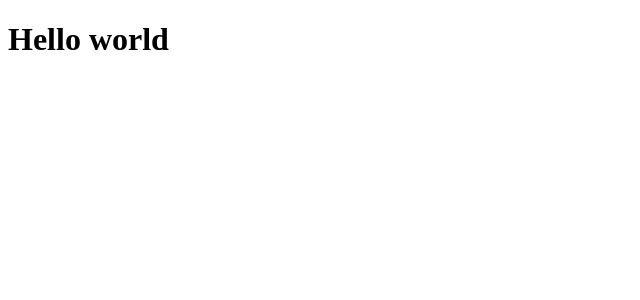
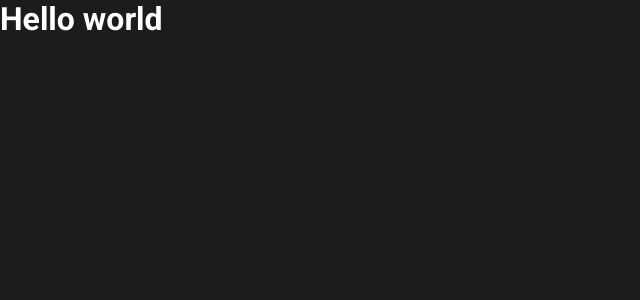
Before and after one commit to IanGs1/rocketmovies, a React (Vite) app in the folder web/: page / in a window 1280 px wide. Shown: the top 300 px of the page, without its empty margins (0-640 px from the left). Built offline with nearby package versions, Linux system fonts and the light colour scheme.

Commit message:
Creating a Theme 🎀

```diff
--- a/web/index.html
+++ b/web/index.html
@@ -1,9 +1,14 @@
 <!doctype html>
 <html lang="en">
   <head>
+    <link rel="preconnect" href="https://fonts.googleapis.com">
+    <link rel="preconnect" href="https://fonts.gstatic.com" crossorigin>
+
     <meta charset="UTF-8" />
     <meta name="viewport" content="width=device-width, initial-scale=1.0" />
     <title>Rocketmovies</title>
+
+    <link href="https://fonts.googleapis.com/css2?family=Roboto+Slab:wght@400;500;700&family=Roboto:wght@400;700&display=swap" rel="stylesheet">
   </head>
   <body>
     <div id="root"></div>
--- a/web/package.json
+++ b/web/package.json
@@ -11,7 +11,9 @@
   },
   "dependencies": {
     "react": "^18.2.0",
-    "react-dom": "^18.2.0"
+    "react-dom": "^18.2.0",
+    "react-icons": "^4.11.0",
+    "styled-components": "^6.0.8"
   },
   "devDependencies": {
     "@types/react": "^18.2.15",
--- a/web/src/main.jsx
+++ b/web/src/main.jsx
@@ -1,10 +1,17 @@
 import React from 'react'
 import ReactDOM from 'react-dom/client'
+
+import { ThemeProvider } from 'styled-components'
+import { theme } from './styles/theme'
+import { GlobalStyles } from './styles/global'
 
 import { App } from './App.jsx'
 
 ReactDOM.createRoot(document.getElementById('root')).render(
   <React.StrictMode>
-    <App />
+    <ThemeProvider theme={theme}>
+      <GlobalStyles />
+      <App />
+    </ThemeProvider>
   </React.StrictMode>,
 )
--- /dev/null
+++ b/web/src/styles/global.js
@@ -0,0 +1,32 @@
+import { createGlobalStyle } from "styled-components";
+
+export const GlobalStyles = createGlobalStyle`
+    :root {
+        font-size: 62.5%;
+    }
+
+    * {
+        margin: 0;
+        padding: 0;
+
+        box-sizing: border-box;
+
+        font-synthesis: none;
+        text-rendering: optimizeLegibility;
+        -webkit-font-smoothing: antialiased;
+        -moz-osx-font-smoothing: grayscale;
+        -webkit-text-size-adjust: 100%;
+    }
+
+    body {
+        font-family: 'Roboto', sans-serif;
+        font-size: 1.6rem;
+
+        color: ${({ theme }) => theme.body.text};
+        background-color: ${({ theme }) => theme.body.background};
+    }
+
+    button, a {
+        cursor: pointer;
+    }
+`
--- /dev/null
+++ b/web/src/styles/theme.js
@@ -0,0 +1,21 @@
+export const theme = {
+    body: {
+        text: '#FFF',
+        background: '#1C1B1E'
+    },
+    signIn: {
+        title: '#FF859B',
+        subtitle: '#CAC4CF',
+
+        formTitle: '#FFF',
+
+        inputPlaceholder: '#948F99',
+        inputBg: '#262529',
+        inputText: '#FFF',
+
+        buttonText: '#FF859B',
+        buttonBg: '#1C1B1E',
+
+        textLink: '#FF859B',
+    }
+}
```
Also changed, not shown: 1 other file (tests, documents, lock files or other folders).
